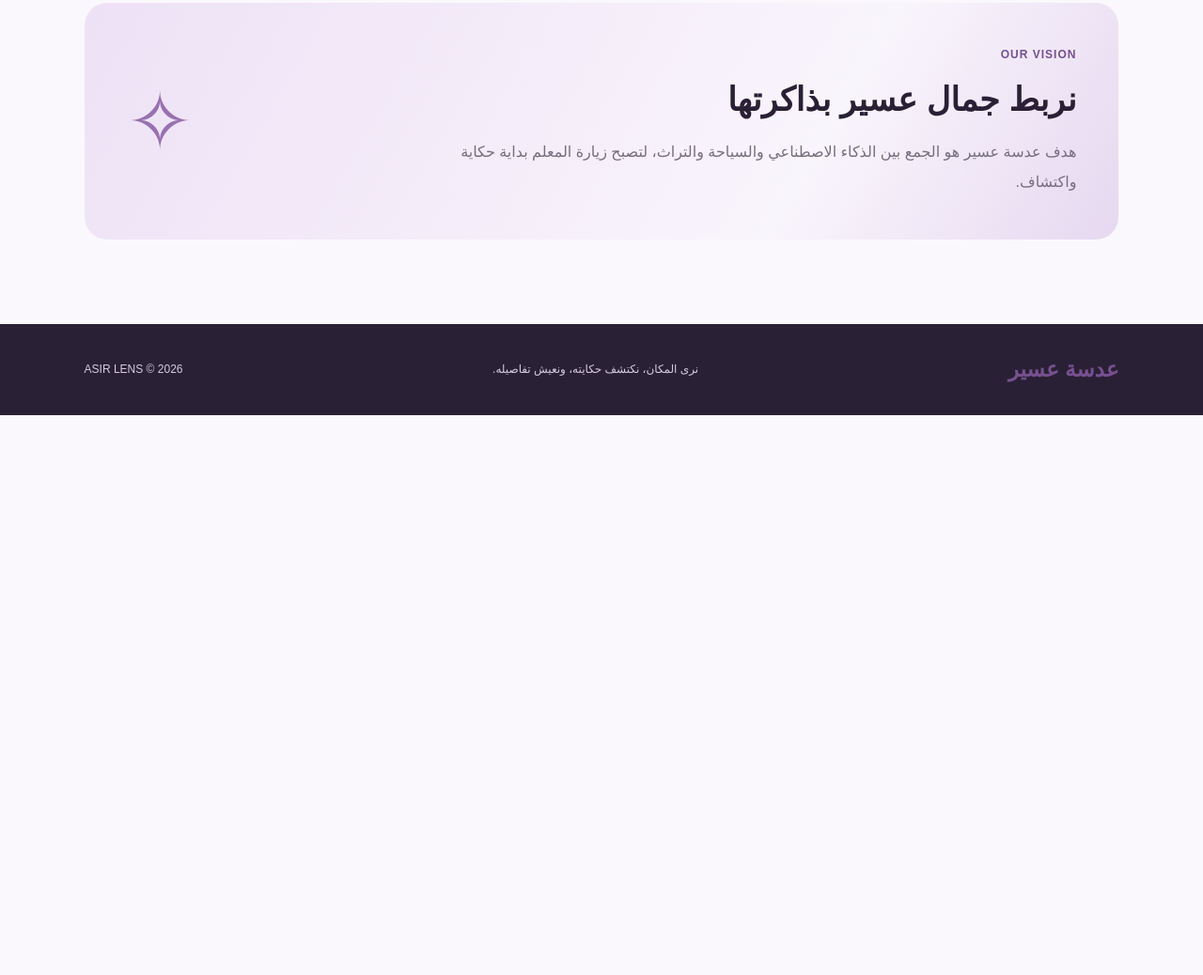
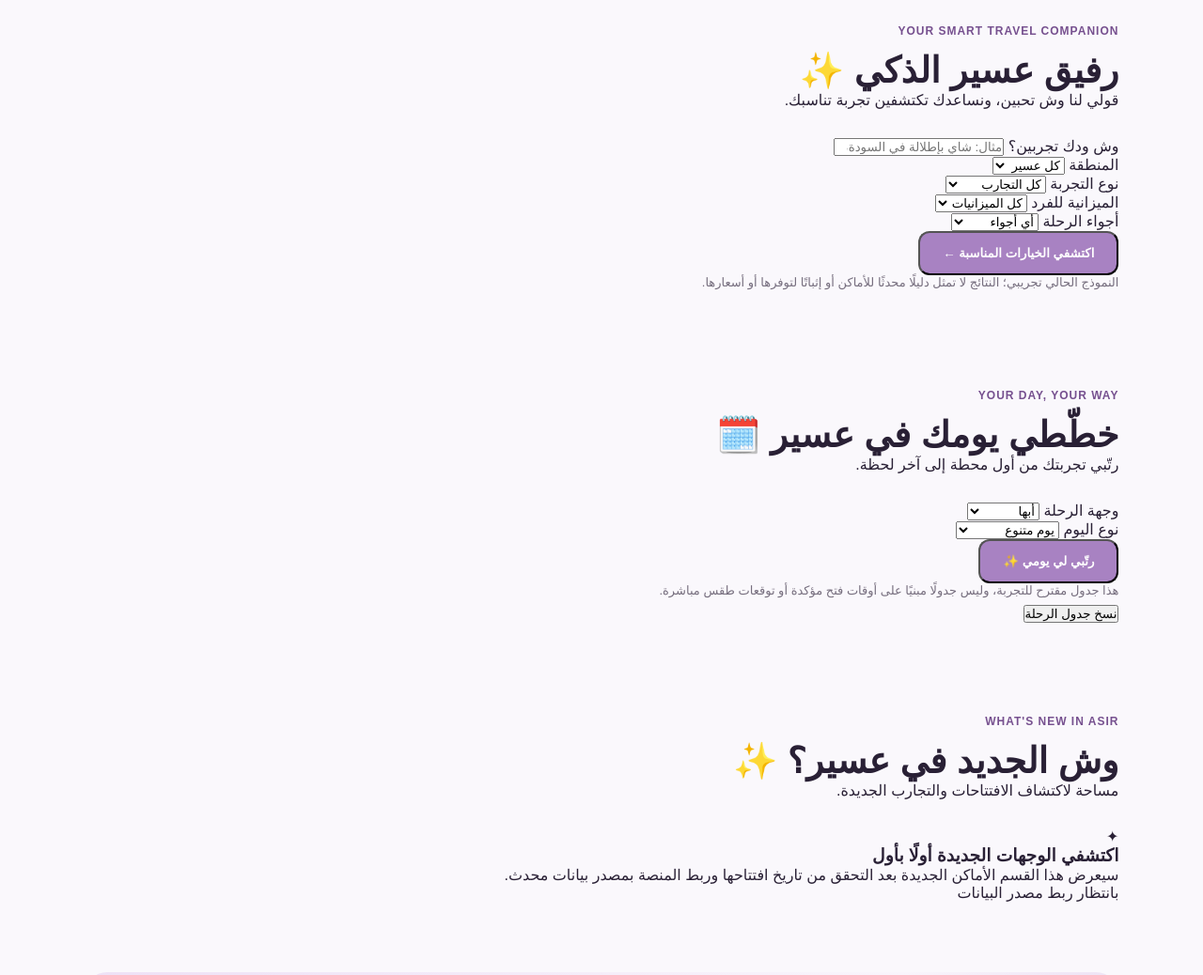
Before and after one commit to galmudhi-maker/ASIR-LENS, a plain HTML site: page index.html in a window 1280 px wide. Shown: the part 2802-3840 px from the top of the page at 94% size. Before the commit the page ends 3244 px from the top, so only its background shows below. Drawn offline with Linux system fonts and the light colour scheme.

Commit message:
Update index.html

```diff
--- a/index.html
+++ b/index.html
@@ -129,6 +129,144 @@
   </div>
 </section>
 
+<section class="tool-section" id="companion">
+  <div class="section-heading">
+    <div>
+      <span class="eyebrow">YOUR SMART TRAVEL COMPANION</span>
+      <h2>رفيق عسير الذكي ✨</h2>
+      <p>قولي لنا وش تحبين، ونساعدك تكتشفين تجربة تناسبك.</p>
+    </div>
+  </div>
+
+  <div class="companion-panel">
+    <label for="travelSearch">وش ودك تجربين؟</label>
+    <input id="travelSearch" type="search"
+      placeholder="مثال: شاي بإطلالة في السودة، مطعم إيطالي في أبها">
+
+    <div class="filter-grid">
+      <div>
+        <label for="travelArea">المنطقة</label>
+        <select id="travelArea">
+          <option value="all">كل عسير</option>
+          <option value="abha">أبها</option>
+          <option value="soudah">السودة</option>
+          <option value="rijal">رجال ألمع</option>
+        </select>
+      </div>
+
+      <div>
+        <label for="travelType">نوع التجربة</label>
+        <select id="travelType">
+          <option value="all">كل التجارب</option>
+          <option value="tea">شاي ومقاهٍ</option>
+          <option value="italian">مطاعم إيطالية</option>
+          <option value="nature">طبيعة وإطلالات</option>
+          <option value="heritage">تراث وثقافة</option>
+          <option value="family">أماكن عائلية</option>
+        </select>
+      </div>
+
+      <div>
+        <label for="travelBudget">الميزانية للفرد</label>
+        <select id="travelBudget">
+          <option value="all">كل الميزانيات</option>
+          <option value="1">اقتصادية</option>
+          <option value="2">متوسطة</option>
+          <option value="3">مرتفعة</option>
+        </select>
+      </div>
+
+      <div>
+        <label for="travelMood">أجواء الرحلة</label>
+        <select id="travelMood">
+          <option value="all">أي أجواء</option>
+          <option value="morning">صباحية</option>
+          <option value="sunset">وقت الغروب</option>
+          <option value="evening">مسائية</option>
+        </select>
+      </div>
+    </div>
+
+    <button class="main-button" id="searchTravel">
+      اكتشفي الخيارات المناسبة ←
+    </button>
+
+    <p class="small-note">
+      النموذج الحالي تجريبي؛ النتائج لا تمثل دليلًا محدثًا للأماكن
+      أو إثباتًا لتوفرها أو أسعارها.
+    </p>
+
+    <div id="travelResults" aria-live="polite"></div>
+  </div>
+</section>
+
+<section class="tool-section" id="dayPlanner">
+  <div class="section-heading">
+    <div>
+      <span class="eyebrow">YOUR DAY, YOUR WAY</span>
+      <h2>خطّطي يومك في عسير 🗓️</h2>
+      <p>رتّبي تجربتك من أول محطة إلى آخر لحظة.</p>
+    </div>
+  </div>
+
+  <div class="planner-panel">
+    <div class="filter-grid">
+      <div>
+        <label for="planArea">وجهة الرحلة</label>
+        <select id="planArea">
+          <option value="abha">أبها</option>
+          <option value="soudah">السودة</option>
+          <option value="rijal">رجال ألمع</option>
+        </select>
+      </div>
+      <div>
+        <label for="planStyle">نوع اليوم</label>
+        <select id="planStyle">
+          <option value="mixed">يوم متنوع</option>
+          <option value="nature">طبيعة واسترخاء</option>
+          <option value="heritage">تراث وثقافة</option>
+          <option value="family">يوم عائلي</option>
+        </select>
+      </div>
+    </div>
+
+    <button class="main-button" id="buildPlan">
+      رتّبي لي يومي ✨
+    </button>
+
+    <p class="small-note">
+      هذا جدول مقترح للتجربة، وليس جدولًا مبنيًا على أوقات فتح مؤكدة
+      أو توقعات طقس مباشرة.
+    </p>
+
+    <div id="planResults" aria-live="polite"></div>
+    <button class="secondary-button" id="copyPlan">
+      نسخ جدول الرحلة
+    </button>
+    <p id="copyStatus" role="status"></p>
+  </div>
+</section>
+
+<section class="tool-section" id="freshPlaces">
+  <div class="section-heading">
+    <div>
+      <span class="eyebrow">WHAT'S NEW IN ASIR</span>
+      <h2>وش الجديد في عسير؟ ✨</h2>
+      <p>مساحة لاكتشاف الافتتاحات والتجارب الجديدة.</p>
+    </div>
+  </div>
+
+  <div class="fresh-panel">
+    <div class="fresh-icon">✦</div>
+    <h3>اكتشفي الوجهات الجديدة أولًا بأول</h3>
+    <p>
+      سيعرض هذا القسم الأماكن الجديدة بعد التحقق من تاريخ افتتاحها
+      وربط المنصة بمصدر بيانات محدث.
+    </p>
+    <span class="demo-badge">بانتظار ربط مصدر البيانات</span>
+  </div>
+</section>
+
 <section class="smart-banner" id="idea">
   <div>
     <span class="eyebrow">OUR VISION</span>
```
